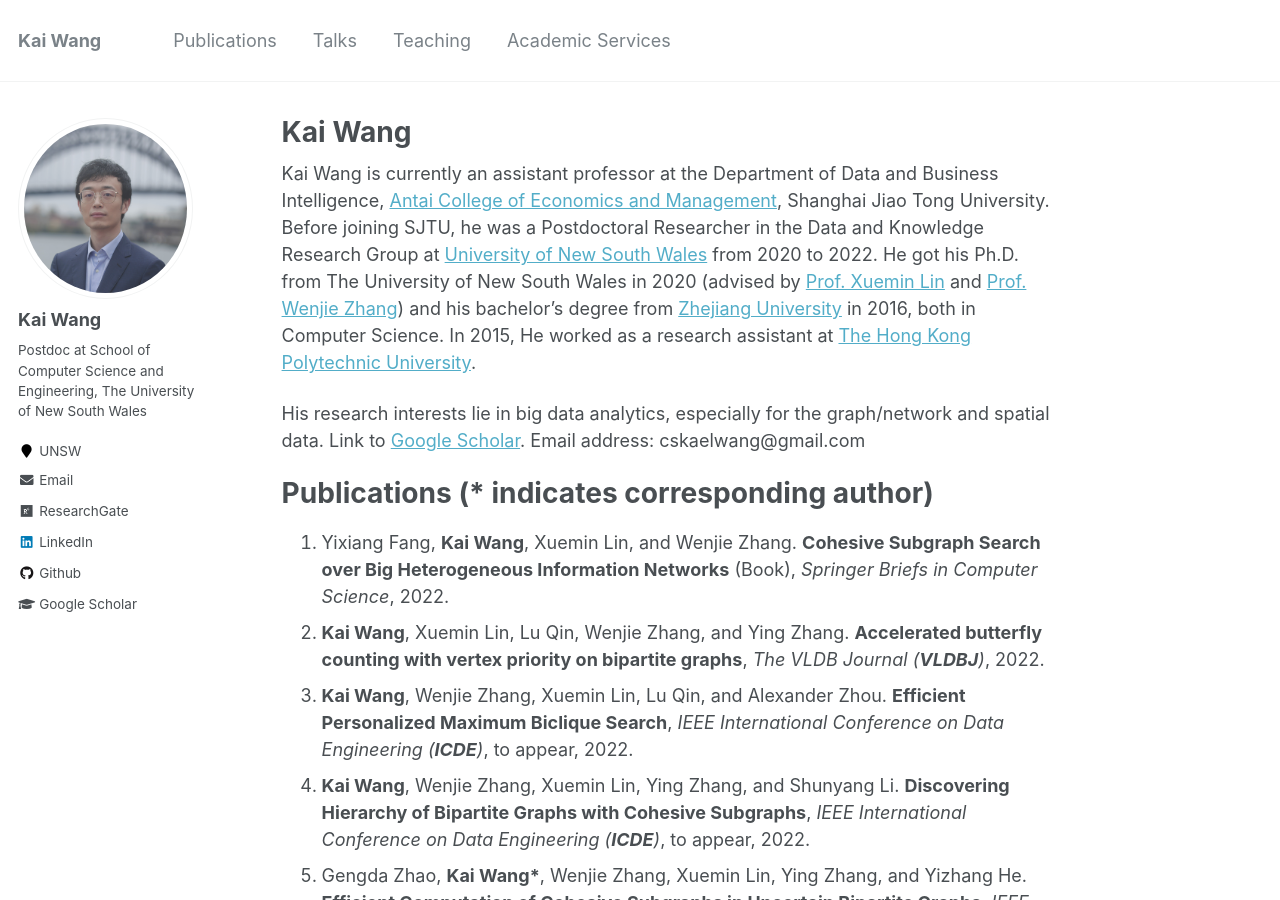
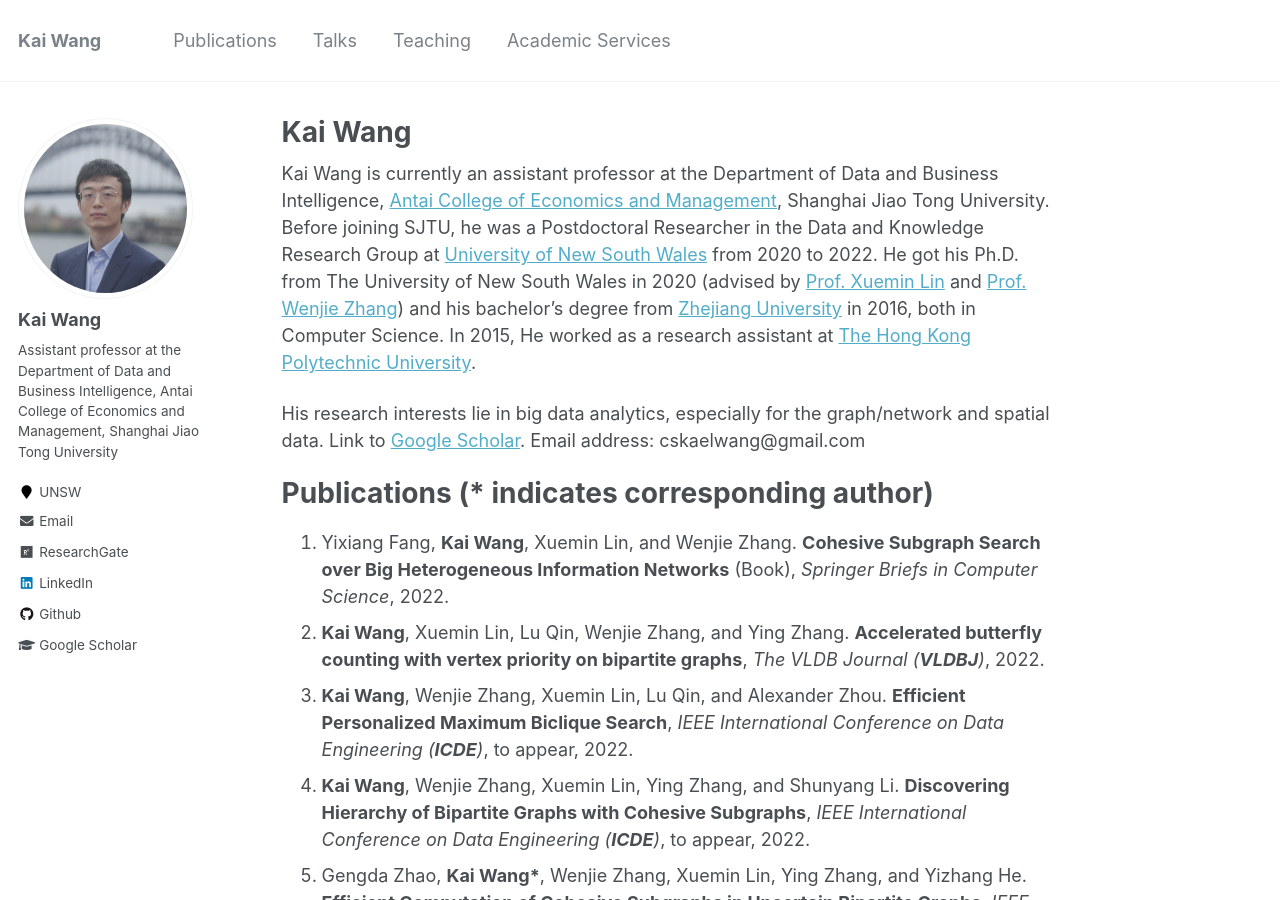
Before and after one commit to cs-kaiwang/cs-kaiwang.github.io, a Jekyll site: the page built from _pages/about.md, in a window 1280 px wide and 900 px high. Built offline with Jekyll 4.4.1, drawn with Linux system fonts in a browser that asks for light colours.

Commit message:
change the profile

```diff
--- a/_config.yml
+++ b/_config.yml
@@ -82,7 +82,7 @@ analytics:
 author:
   name             : "Kai Wang"
   avatar           : "profile.png"
-  bio              : "Postdoc at School of Computer Science and Engineering, The University of New South Wales"
+  bio              : "Assistant professor at the Department of Data and Business Intelligence, Antai College of Economics and Management, Shanghai Jiao Tong University"
   location         : "UNSW"
   employer         :
   pubmed           :
```
